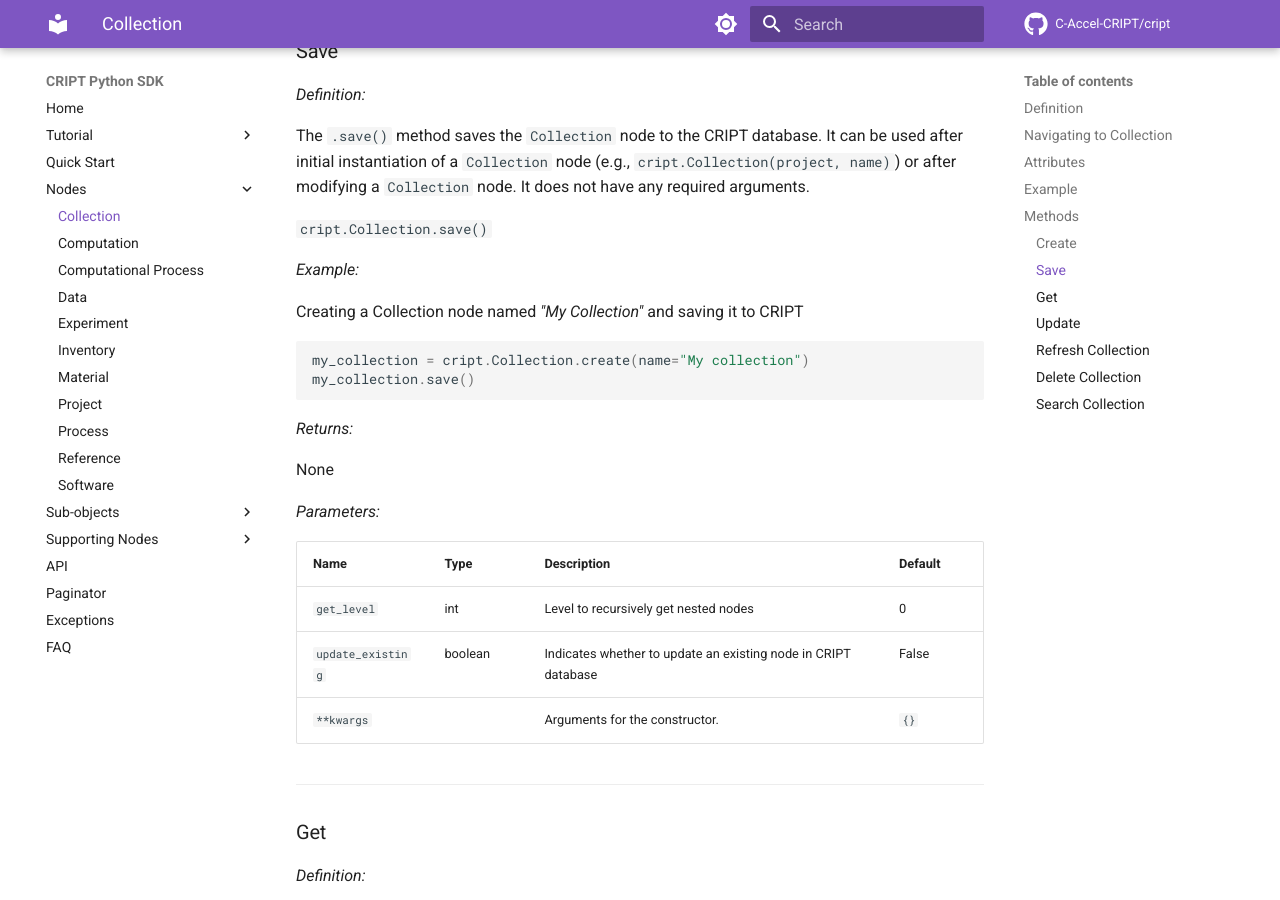
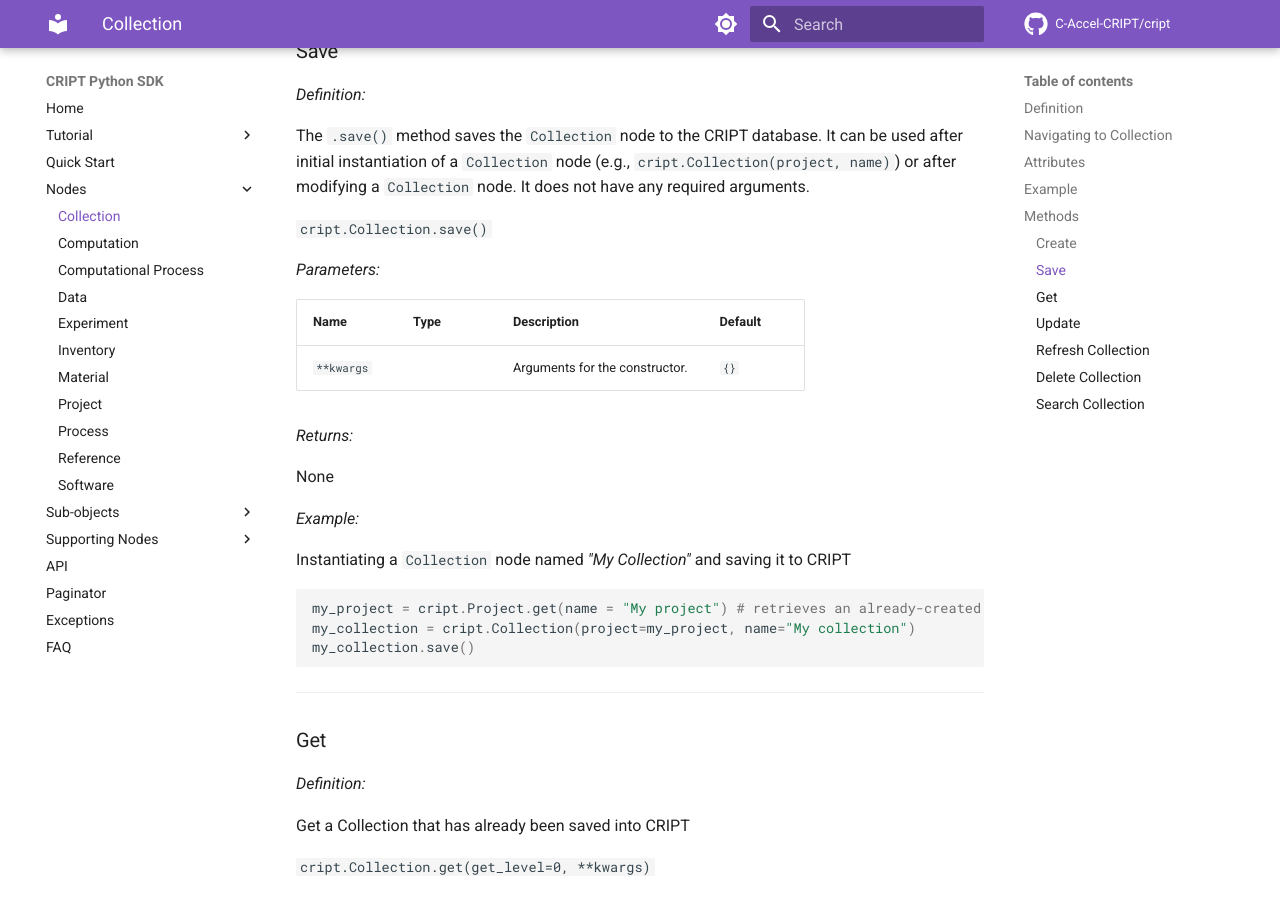
Before and after one commit to C-Accel-CRIPT/sdk-archive, an MkDocs documentation site: the page built from docs/nodes/collection.md, in a window 1280 px wide and 900 px high, scrolled down 3165 px. Built offline with MkDocs 1.6.1 and Material for MkDocs 9.7.7, drawn with Linux system fonts in a browser that asks for light colours; comment, search, counter and statistics services are not loaded.

Commit message:
re-organized cript.Collection.save() section

````diff
--- a/docs/nodes/collection.md
+++ b/docs/nodes/collection.md
@@ -71,7 +71,7 @@ _Parameters:_
 
 _Returns:_
 
-- `Collection` node of type `cript.data_model.nodes.BaseNode`
+`Collection` node of type `cript.data_model.nodes.BaseNode`
 
 _Example:_
 
@@ -93,28 +93,26 @@ The `.save()` method saves the `Collection` node to the CRIPT database. It can b
 
 `cript.Collection.save()`
 
+_Parameters:_
 
-_Example:_
+| Name              | Type    | Description                                                    | Default |
+|-------------------|---------|----------------------------------------------------------------|---------|
+| `**kwargs`        |         | Arguments for the constructor.                                 | `{}`    |
 
-Creating a Collection node named _"My Collection"_ and saving it to CRIPT
-
-```python
-my_collection = cript.Collection.create(name="My collection")
-my_collection.save()
-```
 
 _Returns:_
 
 None
 
-_Parameters:_
+_Example:_
 
-| Name              | Type    | Description                                                    | Default |
-|-------------------|---------|----------------------------------------------------------------|---------|
-| `get_level`       | int     | Level to recursively get nested nodes                          | 0       |
-| `update_existing` | boolean | Indicates whether to update an existing node in CRIPT database | False   |
-| `**kwargs`        |         | Arguments for the constructor.                                 | `{}`    |
+Instantiating a `Collection` node named _"My Collection"_ and saving it to CRIPT
 
+```python
+my_project = cript.Project.get(name = "My project") # retrieves an already-created project
+my_collection = cript.Collection(project=my_project, name="My collection")
+my_collection.save()
+```
 
 ---
 ### Get
````
